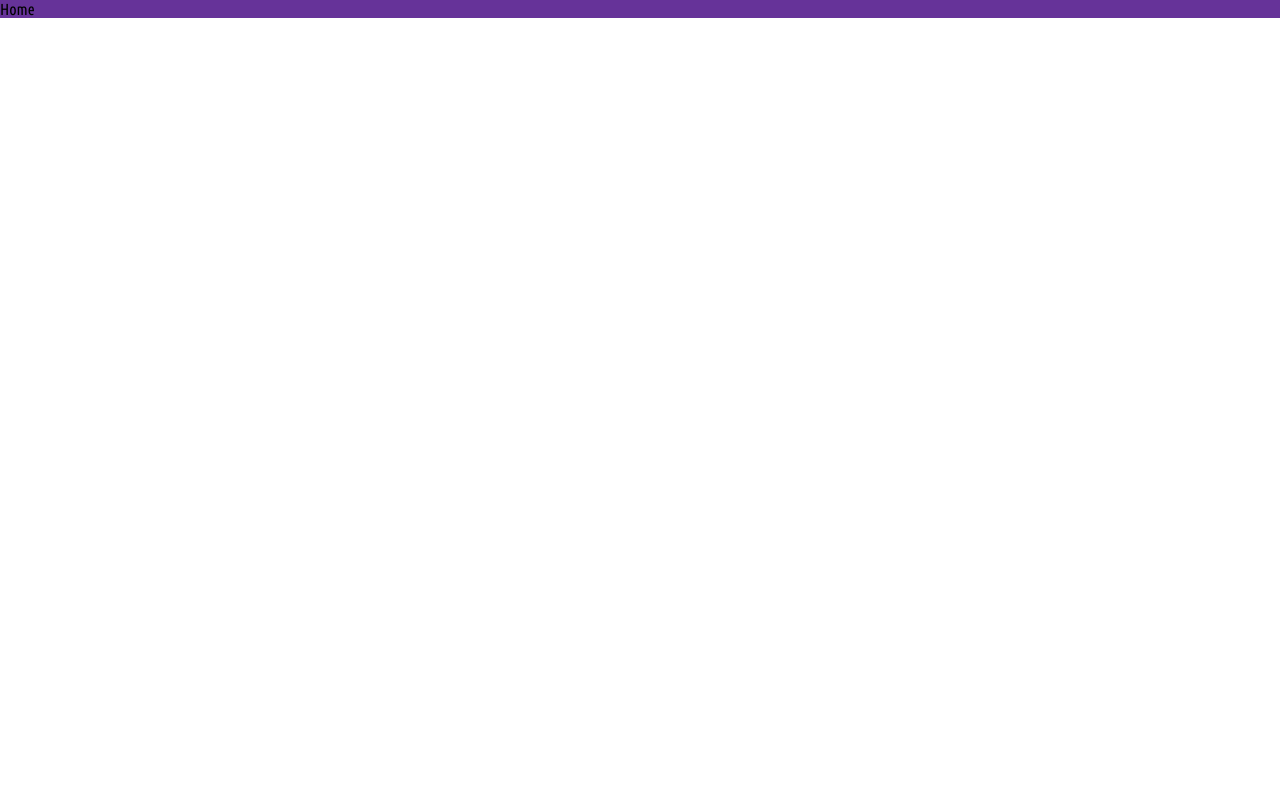
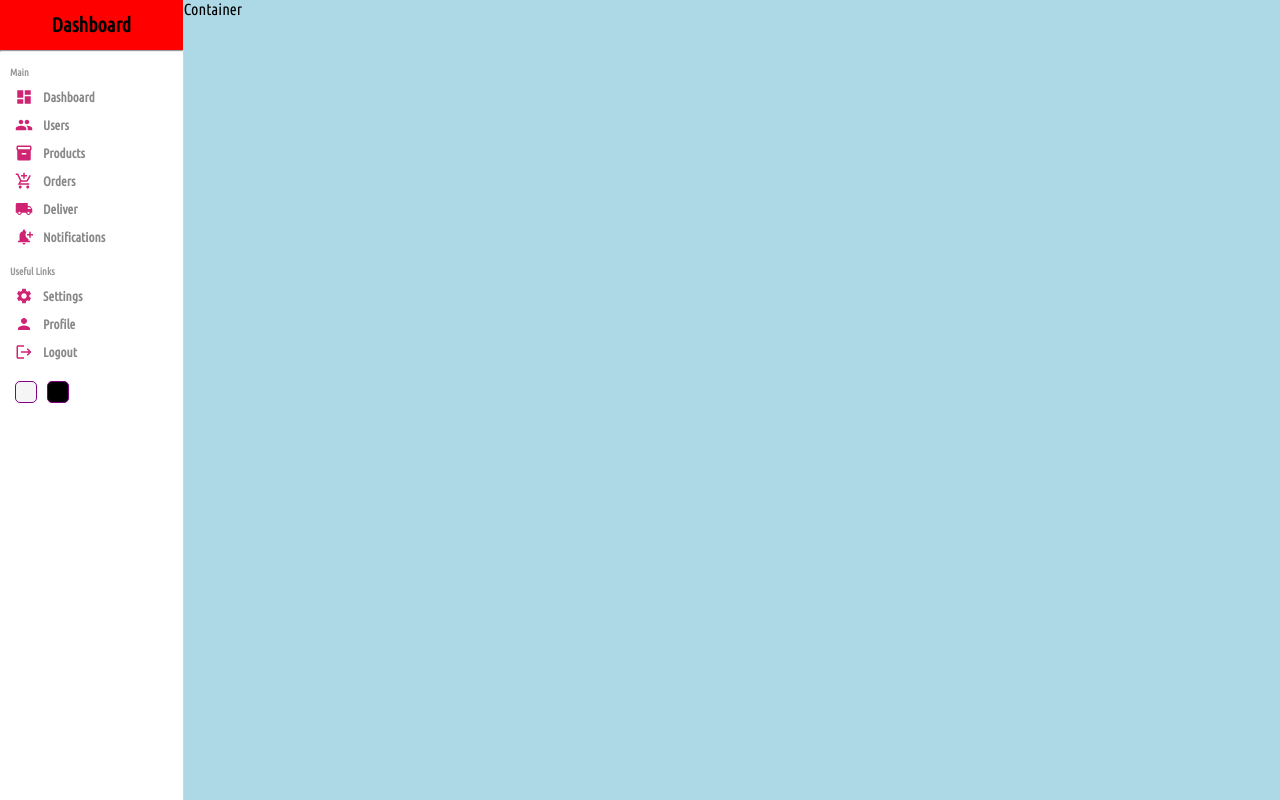
Before and after one commit to Al-ArafatSiddique/dashboard, a React (Create React App) app: page / in a window 1280 px wide. Built offline with nearby package versions, Linux system fonts and the light colour scheme.

Commit message:
Designing the sidebar

```diff
--- a/package.json
+++ b/package.json
@@ -3,6 +3,10 @@
   "version": "0.1.0",
   "private": true,
   "dependencies": {
+    "@emotion/react": "^11.10.4",
+    "@emotion/styled": "^11.10.4",
+    "@mui/icons-material": "^5.10.9",
+    "@mui/material": "^5.10.9",
     "@testing-library/jest-dom": "^5.16.5",
     "@testing-library/react": "^13.3.0",
     "@testing-library/user-event": "^13.5.0",
--- /dev/null
+++ b/src/components/sidebar/Sidebar.jsx
@@ -0,0 +1,66 @@
+import React from 'react';
+import './sidebar.scss';
+import { AddShoppingCartSharp, Dashboard, Group, Inventory, LocalShipping, Logout, NotificationAdd, Person, Settings} from '@mui/icons-material';
+
+export default function sidebar() {
+  return (
+    <div className='sidebar'>
+
+
+        <div className='top'>
+          <span className="logo">Dashboard</span>
+        </div>
+        <hr />
+
+
+        <div className='center'>
+          <ul>
+            <p className="title">Main</p>
+            <li>
+              <Dashboard className='icon'/>
+              <span>Dashboard</span>
+            </li>
+            <li>
+              <Group className='icon'/>
+              <span>Users</span>
+            </li>
+            <li>
+              <Inventory className='icon'/>
+              <span>Products</span>
+            </li>
+            <li>
+              <AddShoppingCartSharp className='icon'/>
+              <span>Orders</span>
+            </li>
+            <li>
+              <LocalShipping className='icon'/>
+              <span>Deliver</span>
+            </li>
+            <li>
+              <NotificationAdd className='icon'/>
+              <span>Notifications</span>
+            </li>
+            <p className="title">Useful Links</p>
+            <li>
+              <Settings className='icon'/>
+              <span>Settings</span>
+            </li>
+            <li>
+              <Person className='icon'/>
+              <span>Profile</span>
+            </li>
+            <li>
+              <Logout className='icon'/>
+              <span>Logout</span>
+            </li>
+          </ul>
+        </div>
+
+
+        <div className='bottom'>
+          <div className="colorOptions"></div>
+          <div className="colorOptions"></div>
+        </div>
+    </div>
+  )
+}
--- /dev/null
+++ b/src/components/sidebar/sidebar.scss
@@ -0,0 +1,77 @@
+.sidebar{
+    flex:1;
+    border-right: .5px solid lightgray;
+    height: 100vh;
+    background-color: white;
+    .top{
+        height: 50px;
+        display: flex;
+        align-items: center;
+        justify-content: center;
+        background-color: red;
+        .logo{
+            font-size: 20px;
+            font-weight: 600;
+            color: black;
+        }
+    }
+
+    .center{
+        padding-left: 10px;
+        ul{
+            list-style: none;
+            margin: 0;
+            padding: 0;
+            li{
+                display: flex;
+                align-items: center;
+                padding: 5px;
+                cursor: pointer;
+
+                &:hover{
+                    background-color: lightblue;
+                }
+                .icon{
+                    font-size: 18px;
+                    color: rgb(207, 35, 115);
+                }
+                span{
+                    font-size: 13px;
+                    font-weight: 600;
+                    color: #888;
+                    margin-left: 10px;
+                }
+            }
+            .title{
+                font-size: 10px;
+                font-weight: 600;
+                color: #999;
+                margin-top: 15px;
+                margin-bottom: 5px;
+            }
+
+        }
+    }
+
+    .bottom{
+        display: flex;
+        align-items: center;
+        margin: 10px;
+        .colorOptions{
+            width: 20px;
+            height: 20px;
+            border-radius: 5px;
+            border: 1px solid purple;
+            cursor: pointer;
+            margin: 5px;
+
+            &:nth-child(1){
+                background-color: whitesmoke;
+            }
+            &:nth-child(2){
+                background-color: black;
+            }
+
+        }
+    }
+}
--- a/src/pages/home/Home.js
+++ /dev/null
@@ -1,10 +0,0 @@
-import React from 'react'
-import "./home.scss";
-
-export default function Home() {
-  return (
-    <div className='home'>
-      Home
-    </div>
-  )
-}
--- /dev/null
+++ b/src/pages/home/Home.jsx
@@ -0,0 +1,13 @@
+import React from 'react'
+import "./home.scss";
+import Sidebar from '../../components/sidebar/Sidebar';
+export default function Home() {
+  return (
+    <div className='home'>
+      <Sidebar/>
+      <div className="homeContainer">
+        Container
+      </div>
+    </div>
+  )
+}
--- a/src/pages/home/home.scss
+++ b/src/pages/home/home.scss
@@ -1,3 +1,7 @@
 .home{
-    background-color: rebeccapurple;
+    display: flex;
+    .homeContainer{
+        flex:6;
+        background-color: lightblue;
+    }
 }
```
Also changed, not shown: src/components/navbar/Navbar.js (added), src/components/navbar/navbar.scss (added), 1 other file (tests, documents, lock files or other folders).
